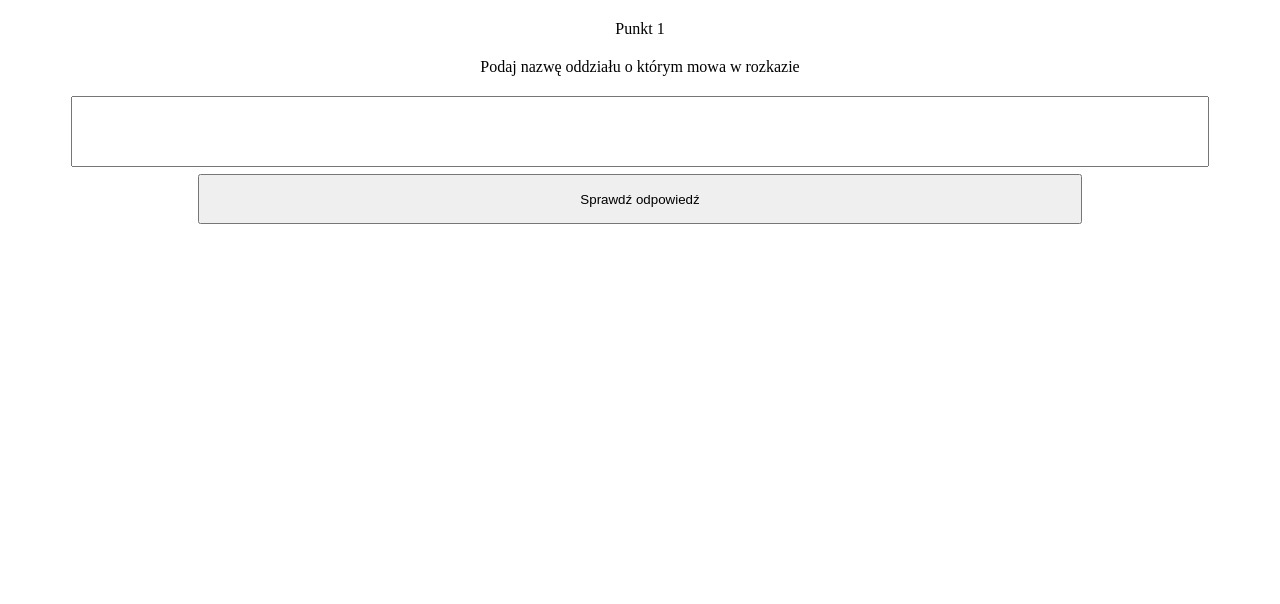
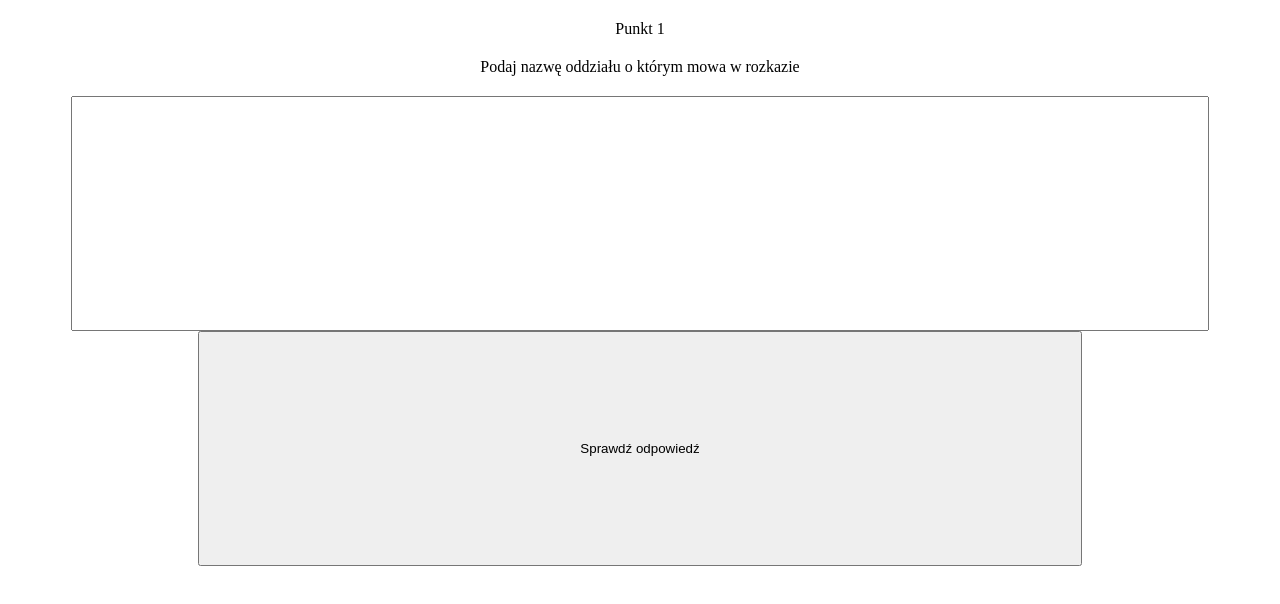
Before and after one commit to WitolasGame/gra-miejska, a plain HTML site: page strona1.html in a window 1280 px wide. Drawn offline with Linux system fonts and the light colour scheme.

Commit message:
Aktualizacja wyglądu strony

```diff
--- a/styles.css
+++ b/styles.css
@@ -30,14 +30,14 @@ p.pytanie{
 
 div.pole{
     width: 90%;
-    height: 10%;
+    height: 30%;
     margin-left: auto;
     margin-right: auto;
 }
 
 input.pole{
     width: 100%;
-    height: 90%;
+    height: 100%;
     text-align: center;
 }
 
@@ -50,6 +50,6 @@ div.button{
 
 input.button{
     width: 100%;
-    height: 50px;
+    height: 100%;
 
 }
```
